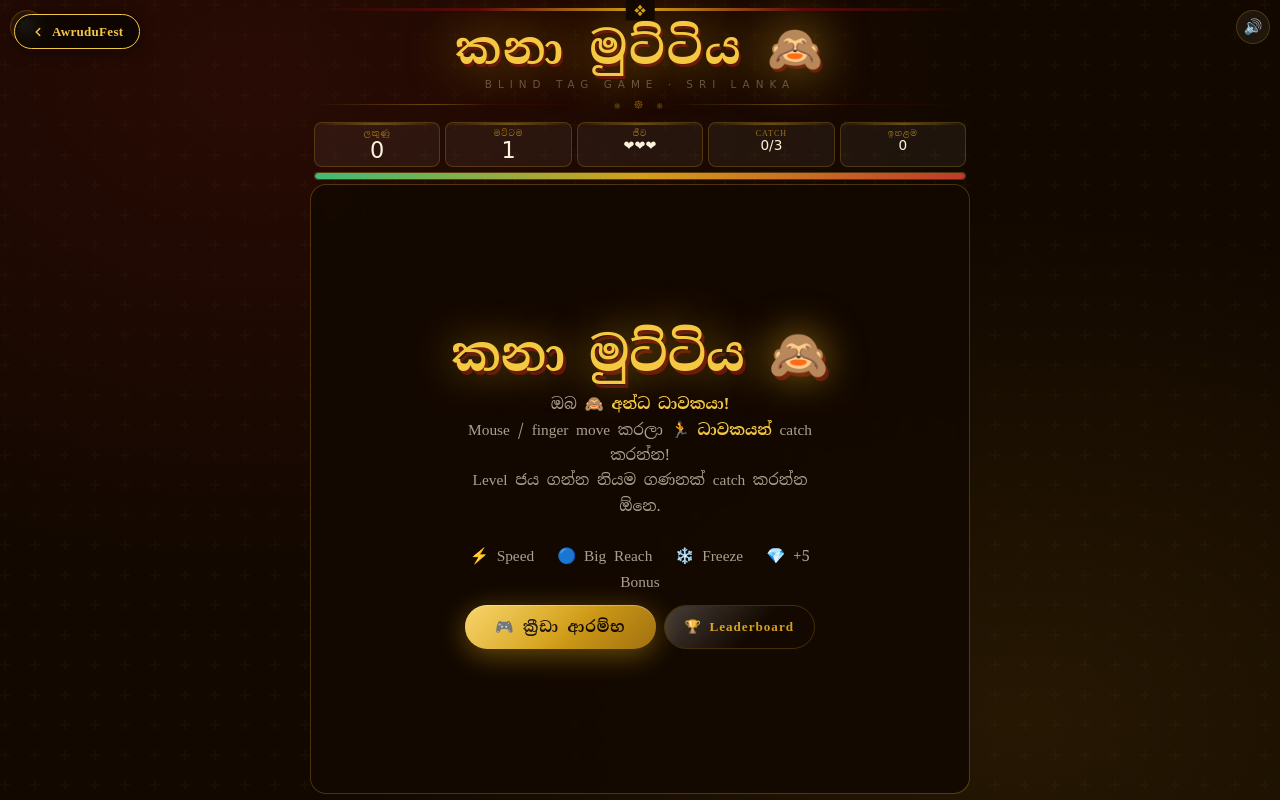
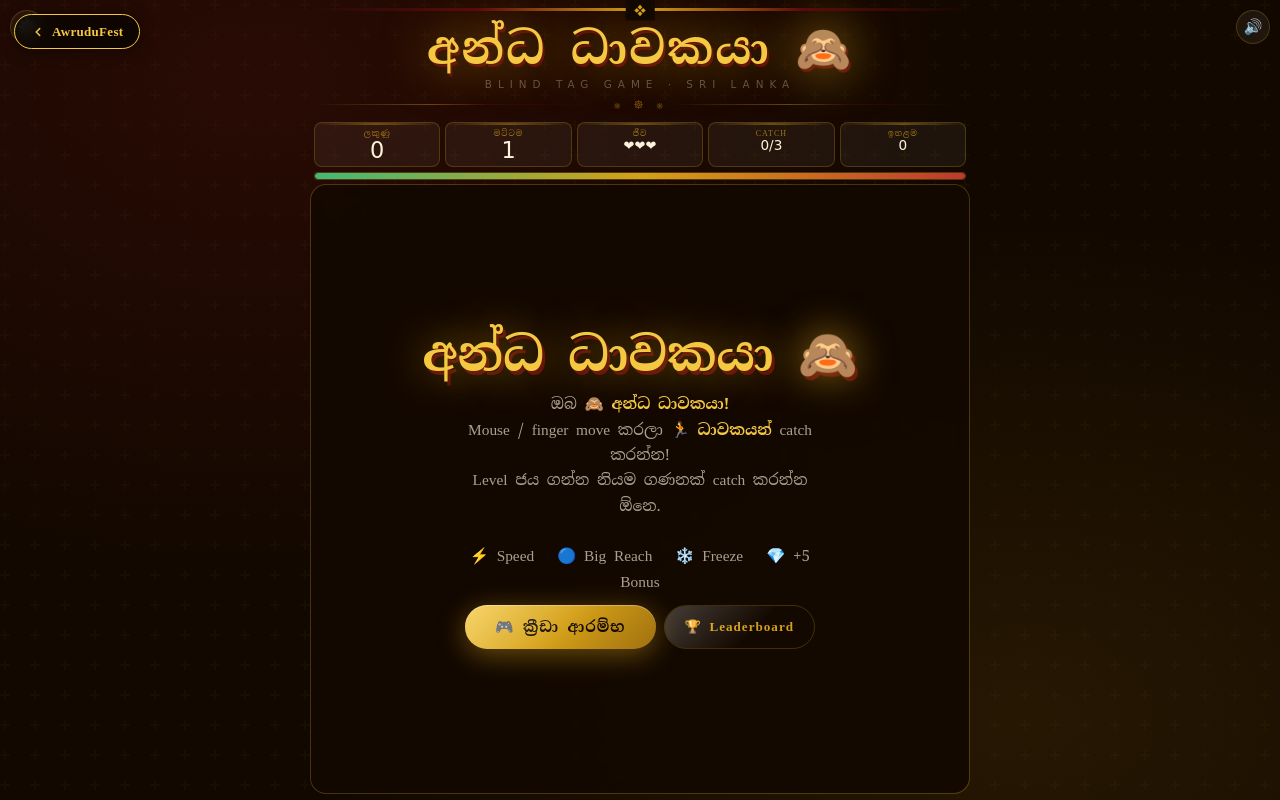
Before and after one commit to oshanmax/Awrudu-Fest, a website: page public/kana-muttiya-tag.html in a window 1280 px wide. Drawn offline with Linux system fonts and the light colour scheme; a web font is replaced by a local one.

Commit message:
Update kana-muttiya-tag.html

```diff
--- a/public/kana-muttiya-tag.html
+++ b/public/kana-muttiya-tag.html
@@ -17,7 +17,7 @@
 <link rel="icon" type="image/svg+xml" href="/favicon.svg">
 <link rel="apple-touch-icon" href="/icon-512.svg">
 <meta name="viewport" content="width=device-width, initial-scale=1.0, user-scalable=no">
-<title>කනා මුට්ටිය 🙈</title>
+<title>අන්ධ ධාවකයා 🙈</title>
 <link href="https://fonts.googleapis.com/css2?family=Noto+Serif+Sinhala:wght@400;700;900&family=Yatra+One&display=swap" rel="stylesheet">
 <style>
 :root{
@@ -197,7 +197,7 @@ body{
 
 <div class="top-bar">
   <div class="hdr-line"></div>
-  <div class="game-title">කනා මුට්ටිය 🙈</div>
+  <div class="game-title">අන්ධ ධාවකයා 🙈</div>
   <div class="game-sub">BLIND TAG GAME · SRI LANKA</div>
   <div class="kolam">⁕ ☸ ⁕</div>
 </div>
@@ -221,7 +221,7 @@ body{
 
     <!-- START -->
     <div class="ov" id="ovS">
-      <div class="ov-title">කනා මුට්ටිය 🙈</div>
+      <div class="ov-title">අන්ධ ධාවකයා 🙈</div>
       <div class="ov-sub">
         ඔබ <b style="color:var(--gold-lt)">🙈 අන්ධ ධාවකයා!</b><br>
         Mouse / finger move කරලා <b style="color:var(--gold-lt)">🏃 ධාවකයන්</b> catch කරන්න!<br>
```
